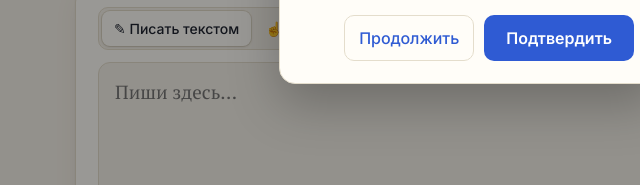
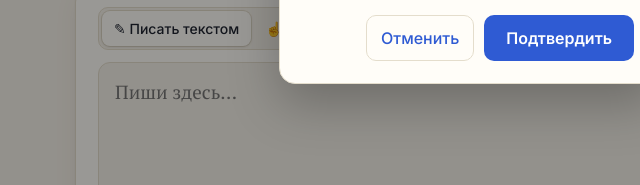
Before and after one commit to darkreal-program/for-skill, a plain HTML site: page index.html in a window 1280 px wide. Both pictures are taken after a click on the button "Показать ответ". Shown: the part 414-599 px from the top of the page, 171-811 px from the left. Drawn offline with Linux system fonts and the light colour scheme.

Commit message:
фикс 1

```diff
--- a/index.html
+++ b/index.html
@@ -67,7 +67,7 @@
   <h3 id="confirmTitle">Показать ответ?</h3>
   <p>Если вы подтвердите, то ответ не будет засчитан.</p>
   <div class="confirm-actions">
-    <button class="ghost" id="confirmNo">Продолжить</button>
+    <button class="ghost" id="confirmNo">Отменить</button>
     <button class="primary" id="confirmYes">Подтвердить</button>
   </div>
 </dialog>
```
